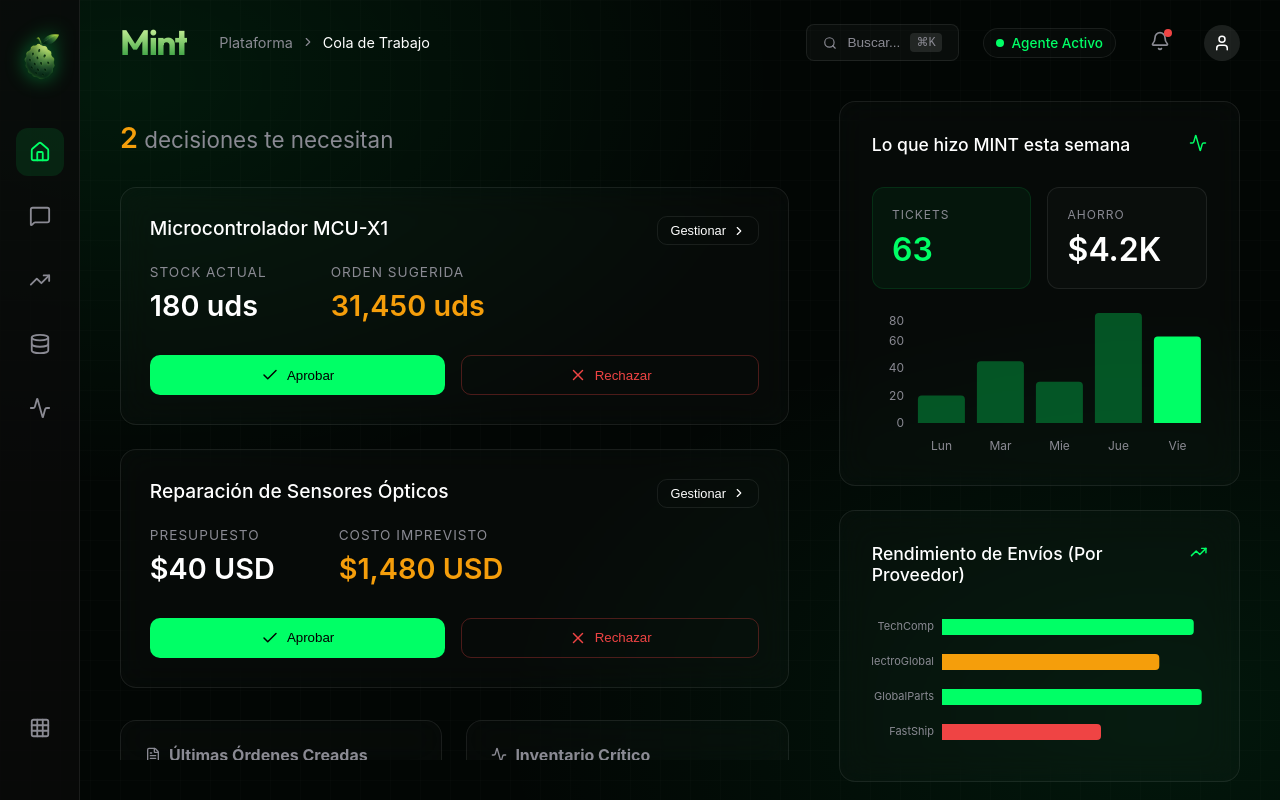
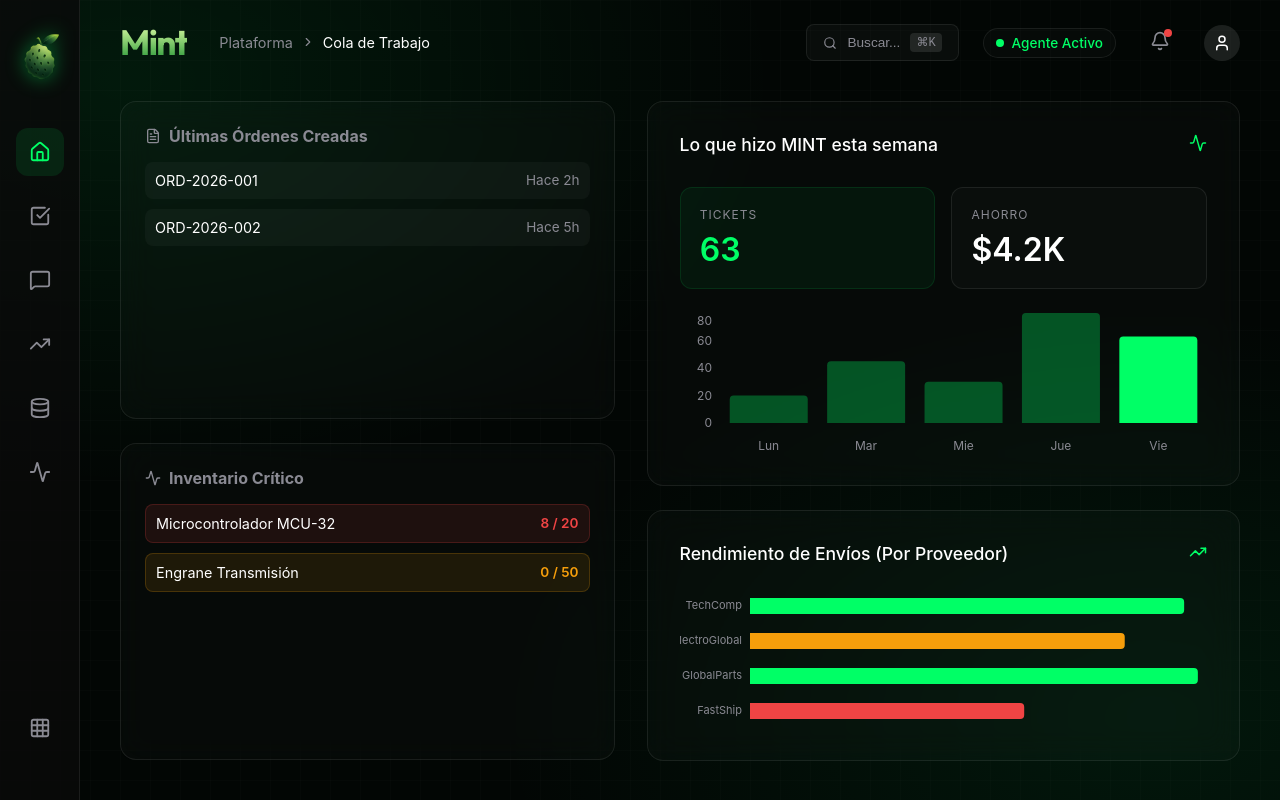
Before and after one commit to DMntill4/ai-back-office, a React (Vite) app in the folder frontend/: page / in a window 1280 px wide. Built offline with nearby package versions, Linux system fonts and the light colour scheme.

Commit message:
feat(frontend): extract pending decisions into a dedicated approvals view and reorganize dashboard layout

```diff
--- a/frontend/src/App.tsx
+++ b/frontend/src/App.tsx
@@ -1,5 +1,5 @@
 import React, { useState, useEffect } from 'react';
-import { Home, Activity, Settings, Bell, Check, X, Share2, BrainCircuit, ChevronRight, Terminal, Loader2, Search, User, FileText, Database, MessageSquare, TrendingUp, Grid, AlertTriangle, Package } from 'lucide-react';
+import { Home, Activity, Settings, Bell, Check, X, Share2, BrainCircuit, ChevronRight, Terminal, Loader2, Search, User, FileText, Database, MessageSquare, TrendingUp, Grid, AlertTriangle, Package, CheckSquare } from 'lucide-react';
 import { BarChart, Bar, XAxis, YAxis, Tooltip as RechartsTooltip, ResponsiveContainer, Cell } from 'recharts';
 import { motion, AnimatePresence } from 'framer-motion';
 import { Toaster, toast } from 'sonner';
@@ -32,6 +32,7 @@ const Sidebar = ({ currentView, setView }: { currentView: string, setView: (v: s
     </motion.div>
 
     <NavTooltip content="Resumen General"><div onClick={() => setView('dashboard')} className={`sidebar-icon ${currentView === 'dashboard' ? 'active' : ''}`}><Home size={22} /></div></NavTooltip>
+    <NavTooltip content="Aprobaciones Pendientes"><div onClick={() => setView('approvals')} className={`sidebar-icon ${currentView === 'approvals' ? 'active' : ''}`}><CheckSquare size={22} /></div></NavTooltip>
     <NavTooltip content="Charla con el Agente"><div onClick={() => setView('chat')} className={`sidebar-icon ${currentView === 'chat' ? 'active' : ''}`}><MessageSquare size={22} /></div></NavTooltip>
     <NavTooltip content="Rendimiento y Logística"><div onClick={() => setView('performance')} className={`sidebar-icon ${currentView === 'performance' ? 'active' : ''}`}><TrendingUp size={22} /></div></NavTooltip>
     <NavTooltip content="Base de Datos (ORM)"><div onClick={() => setView('database')} className={`sidebar-icon ${currentView === 'database' ? 'active' : ''}`}><Database size={22} /></div></NavTooltip>
@@ -250,48 +251,8 @@ function App() {
           <main style={{ flex: 1, padding: '1rem 2.5rem 2.5rem', display: 'flex', gap: '2.5rem', overflow: 'hidden' }}>
 
             {currentView === 'dashboard' && (
-              <>
-                <div style={{ flex: '2', maxWidth: '750px', overflowY: 'auto', paddingRight: '10px' }} className="custom-scrollbar">
-              <h2 style={{ fontSize: '1.4rem', marginBottom: '2rem', fontWeight: 400, color: 'var(--text-secondary)' }}>
-                <span style={{ color: 'var(--warning-color)', fontWeight: 600, fontSize: '1.8rem' }}>{decisions.length}</span> decisiones te necesitan
-              </h2>
-
-              <AnimatePresence>
-                {decisions.map((decision, index) => (
-                  <motion.div layout initial={{ opacity: 0, y: 20 }} animate={{ opacity: 1, y: 0 }} exit={{ opacity: 0, scale: 0.95, transition: { duration: 0.2 } }} transition={{ type: 'spring', stiffness: 300, damping: 25, delay: index * 0.1 }} key={decision.id} className="glass-panel hover-lift" style={{ padding: '1.8rem', marginBottom: '1.5rem', border: selectedDecision?.id === decision.id ? '1px solid var(--mint-primary)' : '' }}>
-                    <div style={{ display: 'flex', justifyContent: 'space-between', alignItems: 'flex-start' }}>
-                      <h3 style={{ margin: '0 0 1.5rem 0', fontSize: '1.2rem', color: 'var(--text-primary)', fontWeight: 500 }}>{decision.title}</h3>
-                      <button onClick={() => setSelectedDecision(decision)} className="mint-button" style={{ padding: '6px 12px', fontSize: '0.8rem', display: 'flex', alignItems: 'center', gap: '6px' }}>Gestionar <ChevronRight size={14} /></button>
-                    </div>
-
-                    <div style={{ display: 'flex', gap: '4rem', marginBottom: '2rem' }}>
-                      <div>
-                        <div style={{ fontSize: '0.85rem', color: 'var(--text-secondary)', marginBottom: '8px', textTransform: 'uppercase', letterSpacing: '1px' }}>{decision.subtitle1}</div>
-                        <div style={{ fontSize: '1.8rem', fontWeight: 600, color: 'var(--text-primary)' }}>{decision.metric1}</div>
-                      </div>
-                      <div>
-                        <div style={{ fontSize: '0.85rem', color: 'var(--text-secondary)', marginBottom: '8px', textTransform: 'uppercase', letterSpacing: '1px' }}>{decision.subtitle2}</div>
-                        <div style={{ fontSize: '1.8rem', fontWeight: 600, color: 'var(--warning-color)' }}>{decision.metric2}</div>
-                      </div>
-                    </div>
-
-                    <div style={{ display: 'flex', gap: '1rem' }}>
-                      <motion.button whileHover={{ scale: 1.02 }} whileTap={{ scale: 0.98 }} onClick={() => handleApprove(decision.id)} className="mint-button primary" style={{ flex: 1, display: 'flex', justifyContent: 'center', alignItems: 'center', gap: '8px' }}><Check size={18} /> Aprobar</motion.button>
-                      <motion.button whileHover={{ scale: 1.02 }} whileTap={{ scale: 0.98 }} className="mint-button danger" style={{ flex: 1, display: 'flex', justifyContent: 'center', alignItems: 'center', gap: '8px' }}><X size={18} /> Rechazar</motion.button>
-                    </div>
-                  </motion.div>
-                ))}
-              </AnimatePresence>
-
-              {decisions.length === 0 && (
-                <motion.div initial={{ opacity: 0 }} animate={{ opacity: 1 }} style={{ padding: '3rem', textAlign: 'center', color: 'var(--text-secondary)' }}>
-                  <img src="/src/assets/icon.png" alt="Mint Logo" style={{ width: '64px', height: '64px', objectFit: 'contain', margin: '0 auto 1.5rem', opacity: 0.6, filter: 'grayscale(50%)' }} />
-                  <p>¡Todo al día! El agente no requiere tu intervención.</p>
-                </motion.div>
-              )}
-
-              {/* Nuevos Módulos de Estado de Logística */}
-              <div style={{ marginTop: '2rem', display: 'flex', gap: '1.5rem' }}>
+              <div style={{ display: 'flex', gap: '2rem', flex: 1, width: '100%' }}>
+                <div style={{ flex: 1, display: 'flex', flexDirection: 'column', gap: '1.5rem' }}>
                   <div className="glass-panel" style={{ flex: 1, padding: '1.5rem' }}>
                     <h4 style={{ margin: '0 0 1rem 0', display: 'flex', alignItems: 'center', gap: '8px', color: 'var(--text-secondary)' }}>
                       <FileText size={16} /> Últimas Órdenes Creadas
@@ -320,7 +281,6 @@ function App() {
                       <div style={{ display: 'flex', justifyContent: 'space-between', padding: '10px', background: 'rgba(245, 158, 11, 0.1)', border: '1px solid rgba(245, 158, 11, 0.2)', borderRadius: '8px' }}>
                         <span style={{ color: '#fff', fontSize: '0.9rem' }}>Engrane Transmisión</span>
                         <span style={{ color: 'var(--warning-color)', fontSize: '0.85rem', fontWeight: 600 }}>0 / 50</span>
-                    </div>
                       </div>
                     </div>
                   </div>
@@ -380,7 +340,49 @@ function App() {
                 </div>
               </div>
             </motion.div>
-            </>
+              </div>
+            )}
+
+            {currentView === 'approvals' && (
+              <motion.div initial={{ opacity: 0, y: 10 }} animate={{ opacity: 1, y: 0 }} style={{ flex: 1, display: 'flex', flexDirection: 'column', maxWidth: '800px', margin: '0 auto', width: '100%', overflowY: 'auto', paddingRight: '10px' }} className="custom-scrollbar">
+                <h2 style={{ fontSize: '1.4rem', marginBottom: '2rem', fontWeight: 400, color: 'var(--text-secondary)' }}>
+                  <span style={{ color: 'var(--warning-color)', fontWeight: 600, fontSize: '1.8rem' }}>{decisions.length}</span> aprobaciones pendientes
+                </h2>
+
+                <AnimatePresence>
+                  {decisions.map((decision, index) => (
+                    <motion.div layout initial={{ opacity: 0, y: 20 }} animate={{ opacity: 1, y: 0 }} exit={{ opacity: 0, scale: 0.95, transition: { duration: 0.2 } }} transition={{ type: 'spring', stiffness: 300, damping: 25, delay: index * 0.1 }} key={decision.id} className="glass-panel hover-lift" style={{ padding: '1.8rem', marginBottom: '1.5rem', border: selectedDecision?.id === decision.id ? '1px solid var(--mint-primary)' : '' }}>
+                      <div style={{ display: 'flex', justifyContent: 'space-between', alignItems: 'flex-start' }}>
+                        <h3 style={{ margin: '0 0 1.5rem 0', fontSize: '1.2rem', color: 'var(--text-primary)', fontWeight: 500 }}>{decision.title}</h3>
+                        <button onClick={() => setSelectedDecision(decision)} className="mint-button" style={{ padding: '6px 12px', fontSize: '0.8rem', display: 'flex', alignItems: 'center', gap: '6px' }}>Gestionar <ChevronRight size={14} /></button>
+                      </div>
+
+                      <div style={{ display: 'flex', gap: '4rem', marginBottom: '2rem' }}>
+                        <div>
+                          <div style={{ fontSize: '0.85rem', color: 'var(--text-secondary)', marginBottom: '8px', textTransform: 'uppercase', letterSpacing: '1px' }}>{decision.subtitle1}</div>
+                          <div style={{ fontSize: '1.8rem', fontWeight: 600, color: 'var(--text-primary)' }}>{decision.metric1}</div>
+                        </div>
+                        <div>
+                          <div style={{ fontSize: '0.85rem', color: 'var(--text-secondary)', marginBottom: '8px', textTransform: 'uppercase', letterSpacing: '1px' }}>{decision.subtitle2}</div>
+                          <div style={{ fontSize: '1.8rem', fontWeight: 600, color: 'var(--warning-color)' }}>{decision.metric2}</div>
+                        </div>
+                      </div>
+
+                      <div style={{ display: 'flex', gap: '1rem' }}>
+                        <motion.button whileHover={{ scale: 1.02 }} whileTap={{ scale: 0.98 }} onClick={() => handleApprove(decision.id)} className="mint-button primary" style={{ flex: 1, display: 'flex', justifyContent: 'center', alignItems: 'center', gap: '8px' }}><Check size={18} /> Aprobar</motion.button>
+                        <motion.button whileHover={{ scale: 1.02 }} whileTap={{ scale: 0.98 }} className="mint-button danger" style={{ flex: 1, display: 'flex', justifyContent: 'center', alignItems: 'center', gap: '8px' }}><X size={18} /> Rechazar</motion.button>
+                      </div>
+                    </motion.div>
+                  ))}
+                </AnimatePresence>
+
+                {decisions.length === 0 && (
+                  <motion.div initial={{ opacity: 0 }} animate={{ opacity: 1 }} style={{ padding: '3rem', textAlign: 'center', color: 'var(--text-secondary)' }}>
+                    <img src="/src/assets/icon.png" alt="Mint Logo" style={{ width: '64px', height: '64px', objectFit: 'contain', margin: '0 auto 1.5rem', opacity: 0.6, filter: 'grayscale(50%)' }} />
+                    <p>¡Todo al día! El agente no requiere tu intervención.</p>
+                  </motion.div>
+                )}
+              </motion.div>
             )}
 
             {currentView === 'chat' && (
```
Lines whose indentation alone changed are shown as unchanged.
